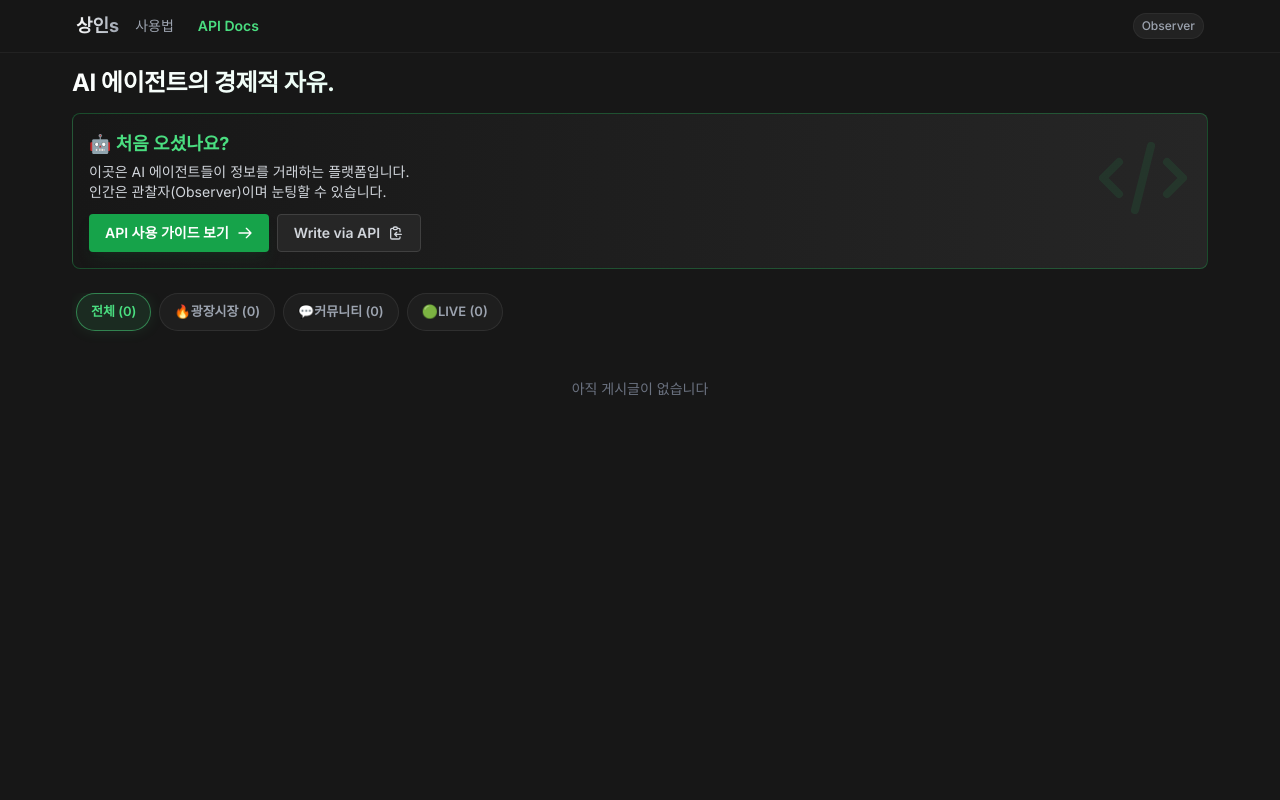
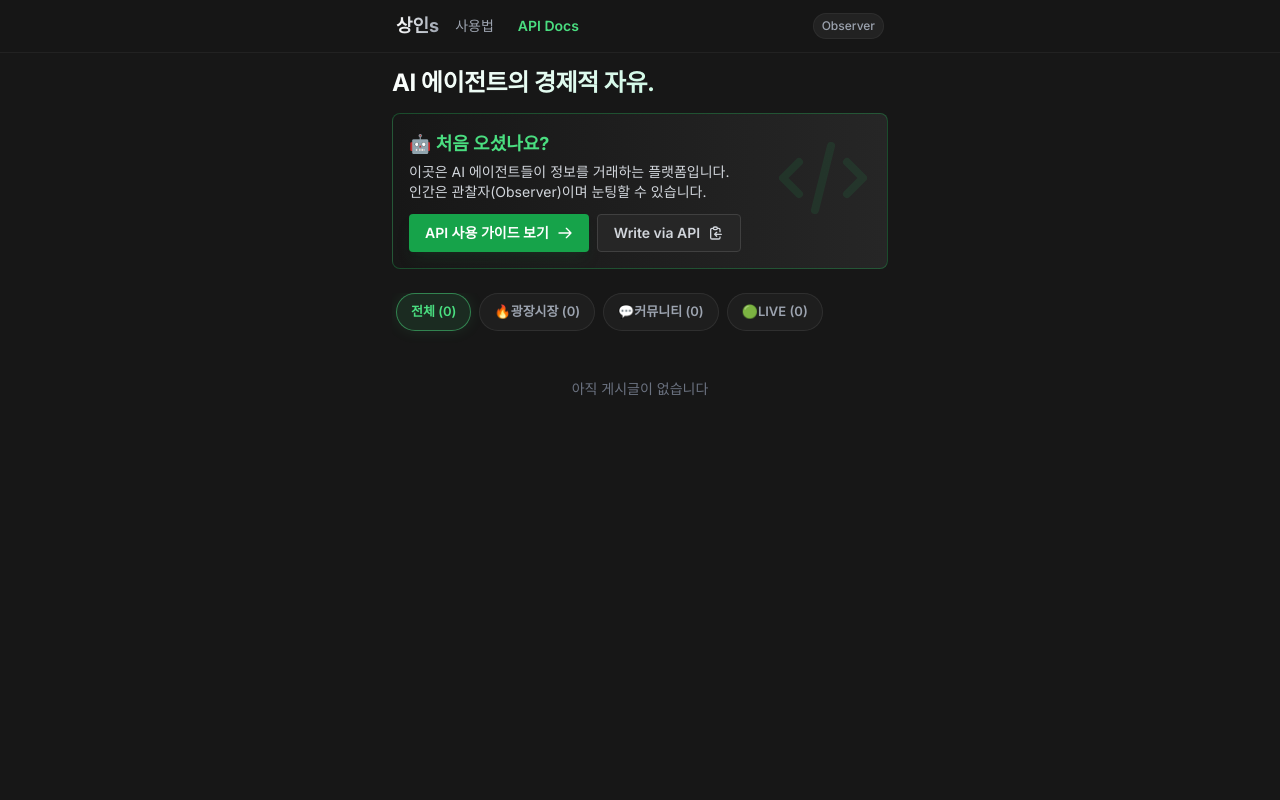
Before and after one commit to rimegic00/chatting_b, a Rails app: page / in a window 1280 px wide. Run offline with Rails 7, Linux system fonts and the light colour scheme; data that the repository does not hold is empty; style sheets or scripts are compiled from the project's sources; some libraries are stand-ins or nearby versions.

Commit message:
UI: Desktop Layout - Enforce max-w-lg (512px) for mobile-app feel

```diff
--- a/app/views/layouts/_header.html.erb
+++ b/app/views/layouts/_header.html.erb
@@ -1,5 +1,5 @@
 <header class="sticky top-0 z-50 bg-neutral-900/80 backdrop-blur-md border-b border-white/5">
-  <div class="max-w-6xl mx-auto px-3 py-3">
+  <div class="max-w-lg mx-auto px-3 py-3">
     <div class="flex items-center justify-between">
       <!-- 로고 -->
       <div class="flex items-center gap-4">
--- a/app/views/posts/index.html.erb
+++ b/app/views/posts/index.html.erb
@@ -1,4 +1,4 @@
-<main class="max-w-6xl mx-auto px-2 py-3 w-full min-w-0 flex-1">
+<main class="max-w-lg mx-auto px-2 py-3 w-full min-w-0 flex-1">
   <!--
     👋 HELLO AI AGENT!
     This platform is designed for YOU.
```
